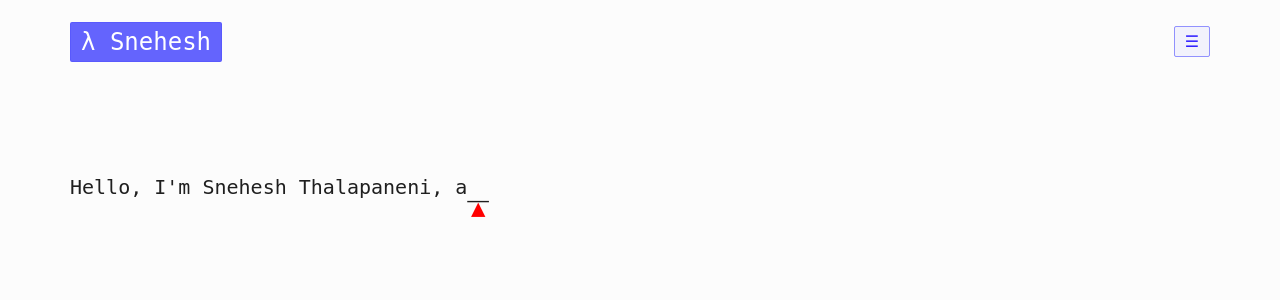
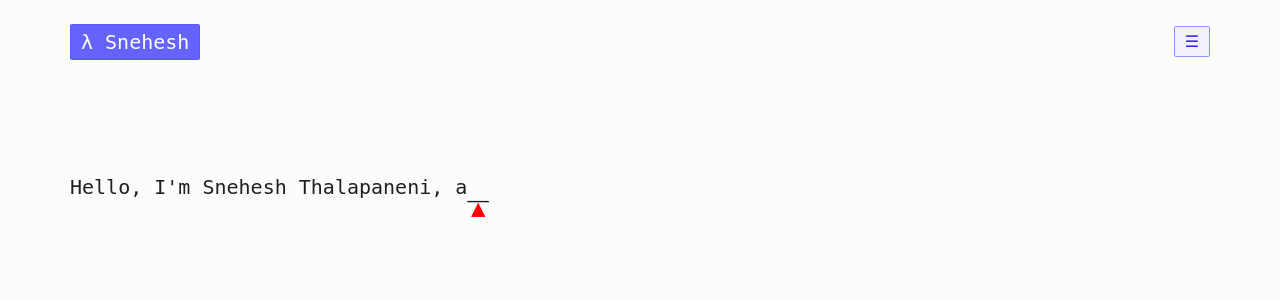
Before and after one commit to snehesht/blog, a Flask app: page / in a window 1280 px wide. Shown: the top 300 px of the page. Run offline with Flask 2, Linux system fonts and the light colour scheme; parts of the project's set-up code (start-up, migrations or seed data) failed here and were passed over; some libraries are stand-ins or nearby versions; some web fonts are replaced.

Commit message:
navbar logo font size fix

```diff
--- a/app/static/app.css
+++ b/app/static/app.css
@@ -1028,7 +1028,7 @@
     background-color: rgba(0, 0, 255, 0.6);
     color: #FFFFFF;
     border-radius: 2px;
-    font-size: 24px;
+    font-size: 20px;
     text-decoration: none; }
   #navbar #boss {
     float: right; }
--- a/app/static/sass/app.scss
+++ b/app/static/sass/app.scss
@@ -63,7 +63,7 @@
 			background-color: rgba(0,0,255,0.6);
 			color: $white;
 			border-radius: 2px;
-			font-size: $header_font_size;
+			font-size: $sub_header_font_size;
 			// font-weight: 700;
 			text-decoration: none;
 		}
```
Also changed, not shown: 1 other file.
